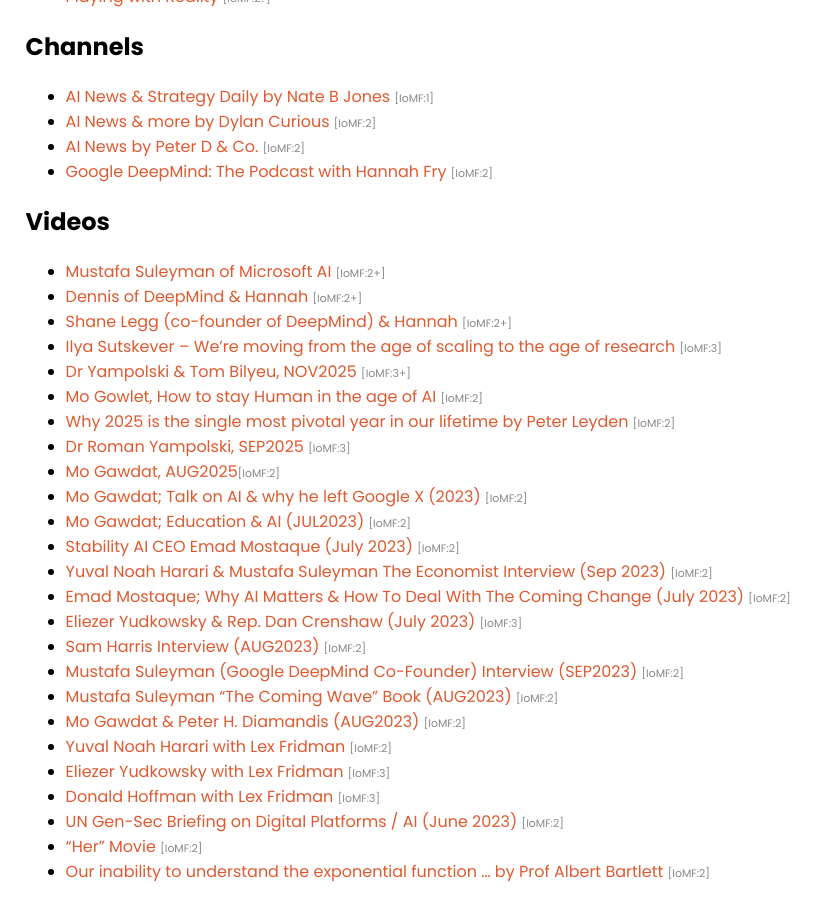
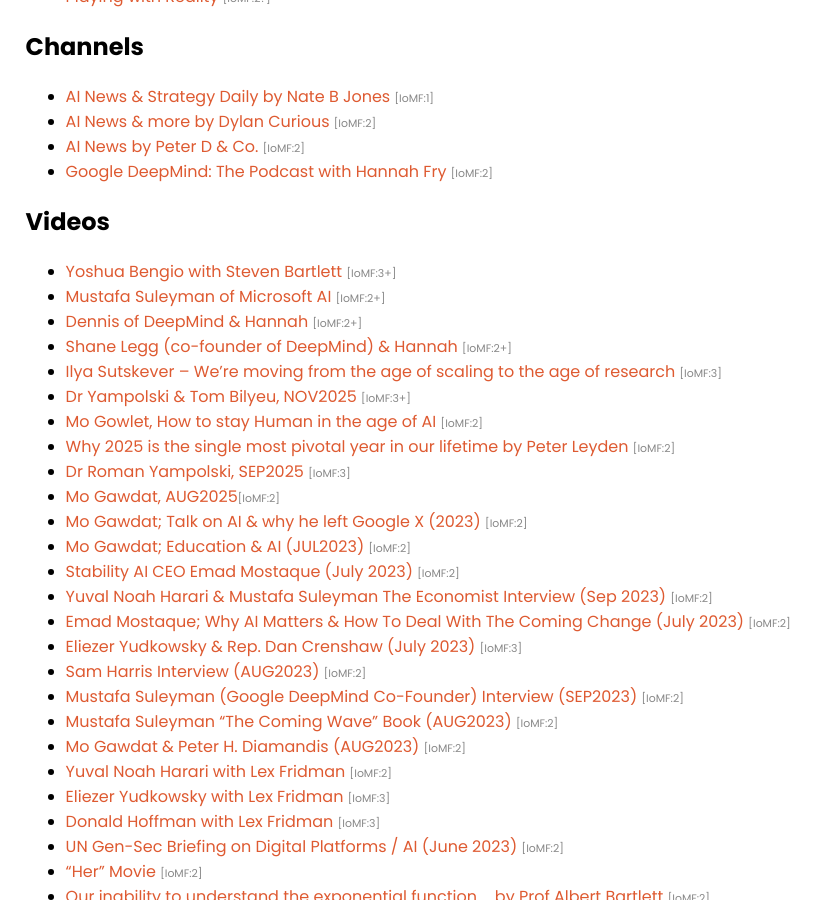
Before and after one commit to selfdriven-foundation/selfdriven-ai, a Jekyll site: the page built from docs/pages/research.md, in a window 1280 px wide and 900 px high, scrolled down 950 px. Shown: the whole window, without its empty margins (0-828 px from the left). Built offline with Jekyll 4.4.1, drawn with Linux system fonts in a browser that asks for light colours.

Commit message:
Update research.md

```diff
--- a/docs/pages/research.md
+++ b/docs/pages/research.md
@@ -45,7 +45,7 @@
 - [Google DeepMind: The Podcast with Hannah Fry](https://www.youtube.com/playlist?list=PLqYmG7hTraZBiUr6_Qf8YTS2Oqy3OGZEj) <span style="color:#888888;font-size:0.68rem;">[IoMF:2]</span>
 
 ## Videos
-
+- [Yoshua Bengio with Steven Bartlett](https://youtu.be/zQ1POHiR8m8) <span style="color:#888888;font-size:0.68rem;">[IoMF:3+]</span>
 - [Mustafa Suleyman of Microsoft AI](https://youtu.be/XWGnWcmns_M) <span style="color:#888888;font-size:0.68rem;">[IoMF:2+]</span>
 - [Dennis of DeepMind & Hannah](https://youtu.be/PqVbypvxDto) <span style="color:#888888;font-size:0.68rem;">[IoMF:2+]</span>
 - [Shane Legg (co-founder of DeepMind) & Hannah](https://www.youtube.com/watch?v=l3u_FAv33G0) <span style="color:#888888;font-size:0.68rem;">[IoMF:2+]</span>
```
